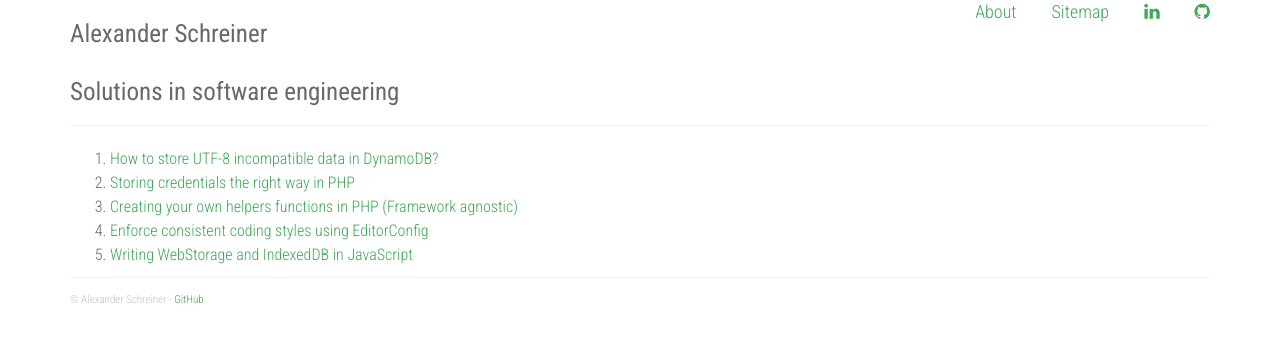
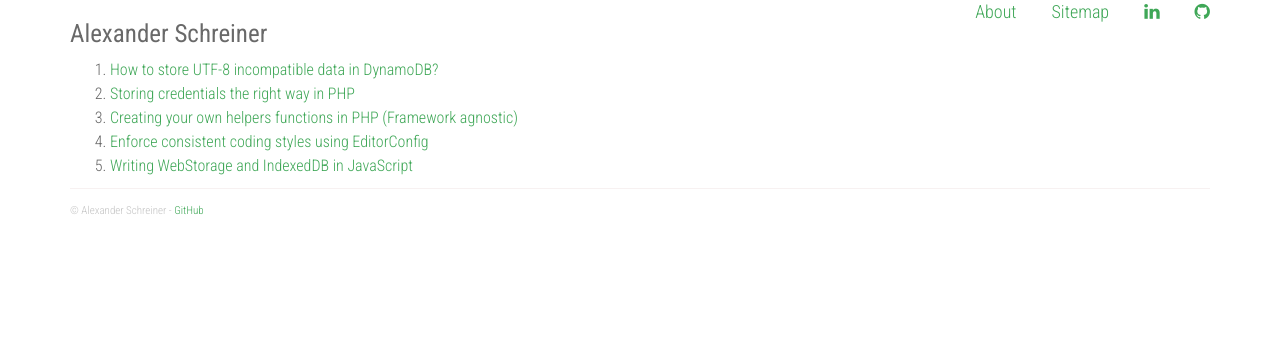
Before and after one commit to alexander-schreiner/alexander-schreiner.github.io, a Jekyll site: the page built from index.html, in a window 1280 px wide. Shown: the top 342 px of the page. Built offline with Jekyll 4.4.1, drawn with Linux system fonts in a browser that asks for light colours; nearby versions of some CDN libraries; the list of posts is cut into pages by our own code.

Commit message:
Update index.html

```diff
--- a/index.html
+++ b/index.html
@@ -3,9 +3,6 @@ layout: default
 ---
 
 <div id="home">
-  <h1>{{ site.title }}</h1>
-  <hr />
-
   <ol class="posts">
     {% for post in site.blog %}
       {% if post.url %}
```
